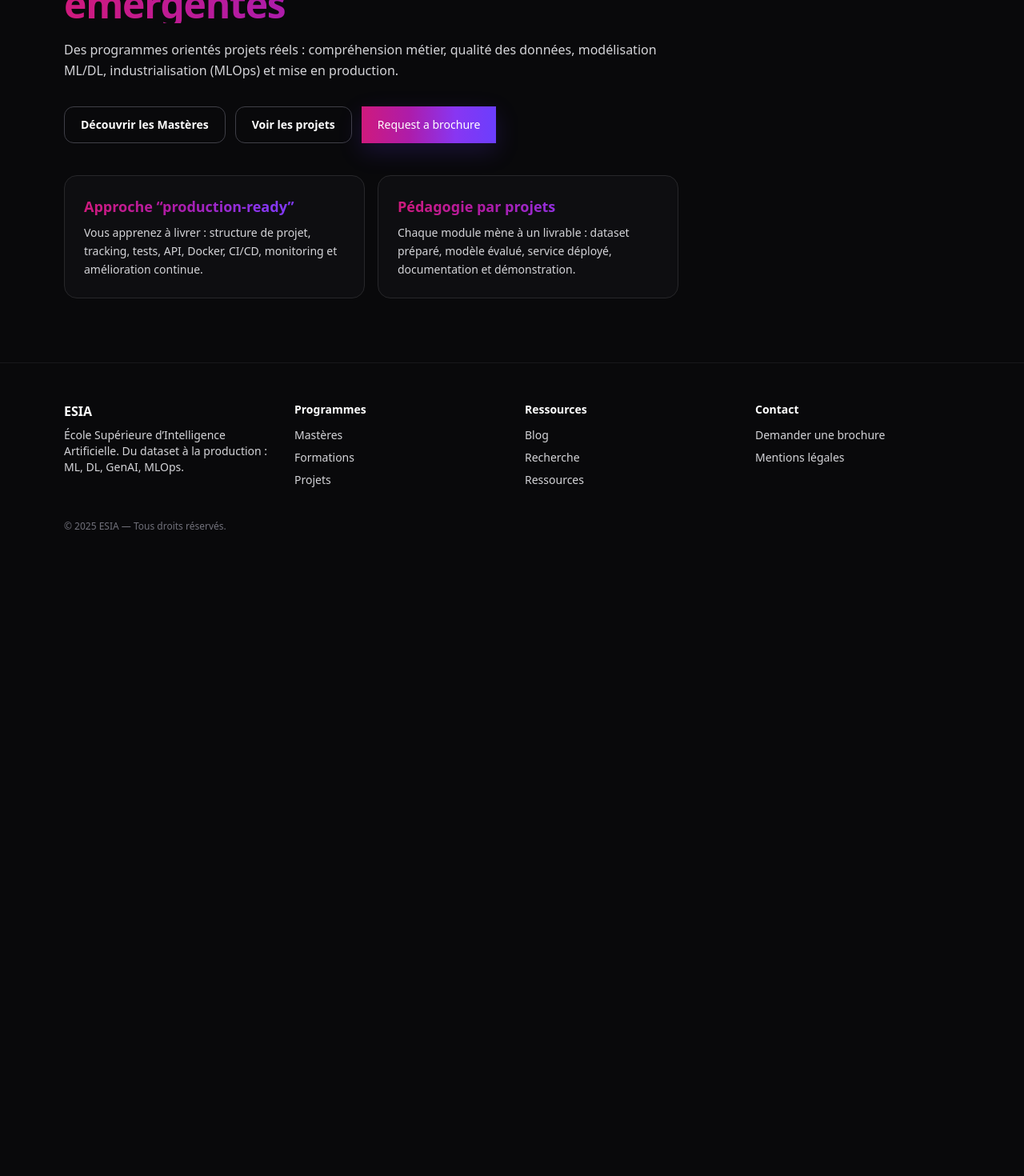
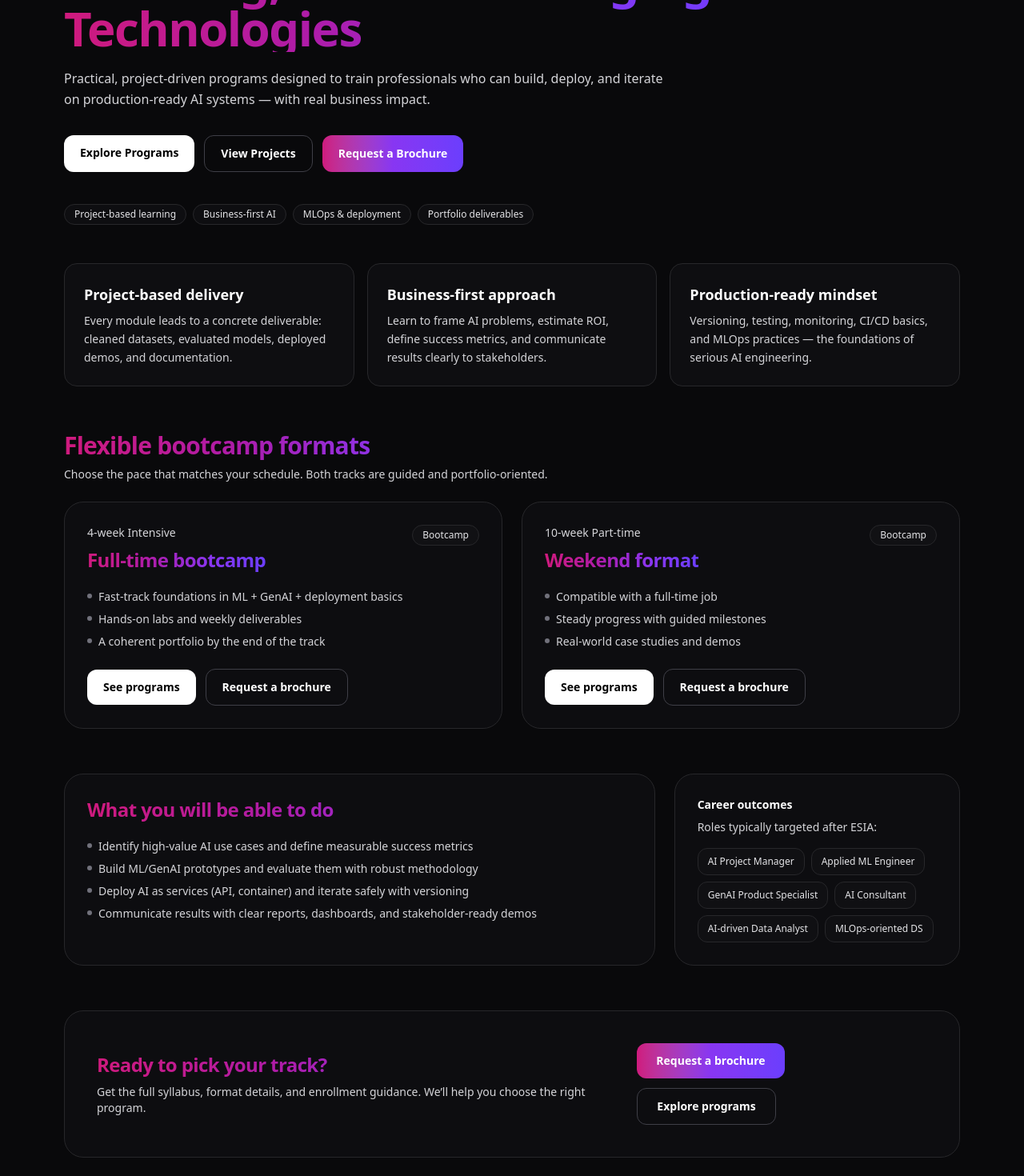
Before and after one commit to ElMouloudiBoutaout/ESIA, a Next.js app: page / in a window 1280 px wide. Shown: the part 300-1770 px from the top of the page at 80% size. Before the commit the page ends 1014 px from the top, so only its background shows below. Built offline with nearby package versions, Linux system fonts and the light colour scheme.

Commit message:
Add hero video background and update homepage

```diff
--- a/src/app/(site)/page.tsx
+++ b/src/app/(site)/page.tsx
@@ -1,71 +1,265 @@
 import Link from "next/link";
 import Container from "@/components/Container";
+
+function Pill({ children }: { children: React.ReactNode }) {
+  return (
+    <span className="inline-flex items-center rounded-full border border-zinc-800 bg-zinc-900/40 px-3 py-1 text-xs font-medium text-zinc-200">
+      {children}
+    </span>
+  );
+}
+
+function FeatureCard({ title, desc }: { title: string; desc: string }) {
+  return (
+    <div className="rounded-2xl border border-zinc-800 bg-zinc-900/40 p-6">
+      <h3 className="text-lg font-semibold text-white">{title}</h3>
+      <p className="mt-2 text-sm text-zinc-300 leading-relaxed">{desc}</p>
+    </div>
+  );
+}
+
+function ProgramCard({
+  title,
+  subtitle,
+  bullets,
+  ctaLabel,
+  ctaHref,
+}: {
+  title: string;
+  subtitle: string;
+  bullets: string[];
+  ctaLabel: string;
+  ctaHref: string;
+}) {
+  return (
+    <div className="rounded-3xl border border-zinc-800 bg-zinc-900/30 p-7 hover:bg-zinc-900/45 transition">
+      <div className="flex items-start justify-between gap-4">
+        <div>
+          <p className="text-sm text-zinc-300">{subtitle}</p>
+          <h3 className="mt-2 text-2xl font-semibold tracking-tight text-gradient-brand">
+            {title}
+          </h3>
+        </div>
+        <Pill>Bootcamp</Pill>
+      </div>
+
+      <ul className="mt-5 space-y-2 text-sm text-zinc-300">
+        {bullets.map((b) => (
+          <li key={b} className="flex gap-2">
+            <span className="mt-[6px] h-1.5 w-1.5 shrink-0 rounded-full bg-zinc-500" />
+            <span>{b}</span>
+          </li>
+        ))}
+      </ul>
+
+      <div className="mt-6 flex flex-wrap items-center gap-3">
+        <Link
+          href={ctaHref}
+          className="no-underline inline-flex items-center justify-center rounded-xl bg-white px-5 py-3 text-sm font-semibold text-black hover:bg-zinc-200 transition"
+        >
+          {ctaLabel}
+        </Link>
+
+        <Link
+          href="/contact"
+          className="no-underline inline-flex items-center justify-center rounded-xl border border-zinc-700 px-5 py-3 text-sm font-semibold text-white hover:bg-zinc-900 transition"
+        >
+          Request a brochure
+        </Link>
+      </div>
+    </div>
+  );
+}
+
+function RoleBadge({ children }: { children: React.ReactNode }) {
+  return (
+    <span className="inline-flex items-center rounded-xl border border-zinc-800 bg-zinc-900/30 px-3 py-2 text-xs text-zinc-200">
+      {children}
+    </span>
+  );
+}
 
 export default function HomePage() {
   return (
     <section className="py-14 sm:py-20">
       <Container>
-        <div className="max-w-3xl">
+        {/* HERO */}
+        <div className="max-w-4xl">
           <p className="text-sm text-zinc-300">
-            ESIA — École Supérieure d’Intelligence Artificielle
+            ESIA — School of Applied Artificial Intelligence
           </p>
 
-          {/* H1 en dégradé */}
-          <h1 className="mt-4 text-3xl font-semibold tracking-tight sm:text-5xl text-gradient-brand">
-            Machine Learning, Deep Learning, GenAI & Technologies émergentes
+          <h1 className="mt-4 text-4xl sm:text-6xl font-semibold tracking-tight text-gradient-brand">
+            Machine Learning, Deep Learning, GenAI & Emerging Technologies
           </h1>
 
-          <p className="mt-5 text-zinc-300 leading-relaxed">
-            Des programmes orientés projets réels : compréhension métier, qualité
-            des données, modélisation ML/DL, industrialisation (MLOps) et mise en
-            production.
+          <p className="mt-5 text-zinc-300 leading-relaxed max-w-3xl">
+            Practical, project-driven programs designed to train professionals
+            who can build, deploy, and iterate on production-ready AI systems —
+            with real business impact.
           </p>
 
           <div className="mt-8 flex flex-wrap gap-3">
-            {/* CTA secondaire (outline) */}
             <Link
               href="/masteres"
-              className="no-underline inline-flex items-center justify-center rounded-xl border border-zinc-700 px-5 py-3 text-sm font-semibold text-white hover:bg-zinc-900 transition"
+              className="no-underline rounded-xl bg-white px-5 py-3 text-sm font-semibold text-black hover:bg-zinc-200 transition"
             >
-              Découvrir les Mastères
+              Explore Programs
             </Link>
 
-            {/* CTA secondaire (outline) */}
             <Link
               href="/projets"
-              className="no-underline inline-flex items-center justify-center rounded-xl border border-zinc-700 px-5 py-3 text-sm font-semibold text-white hover:bg-zinc-900 transition"
+              className="no-underline rounded-xl border border-zinc-700 px-5 py-3 text-sm font-semibold text-white hover:bg-zinc-900 transition"
             >
-              Voir les projets
+              View Projects
             </Link>
 
-            {/* CTA principal (dégradé) */}
+            {/* Gradient CTA (no globals needed) */}
             <Link
               href="/contact"
-              className="btn-gradient no-underline inline-flex items-center justify-center px-5 py-3 text-sm"
+              className="no-underline inline-flex items-center justify-center rounded-xl px-5 py-3 text-sm font-semibold text-white transition
+                         bg-gradient-to-r from-[#cf1a7d] via-[#8836f2] to-[#6b3efd]
+                         hover:brightness-110 active:scale-[0.99]"
             >
-              Request a brochure
+              Request a Brochure
             </Link>
           </div>
 
-          <div className="mt-10 grid gap-4 sm:grid-cols-2">
-            <div className="rounded-2xl border border-zinc-800 bg-zinc-900/40 p-6">
-              <h2 className="text-lg font-semibold text-white">
-                Approche “production-ready”
+          <div className="mt-10 flex flex-wrap gap-2">
+            <Pill>Project-based learning</Pill>
+            <Pill>Business-first AI</Pill>
+            <Pill>MLOps & deployment</Pill>
+            <Pill>Portfolio deliverables</Pill>
+          </div>
+        </div>
+
+        {/* WHY ESIA */}
+        <div className="mt-12 grid gap-4 sm:grid-cols-2 lg:grid-cols-3">
+          <FeatureCard
+            title="Project-based delivery"
+            desc="Every module leads to a concrete deliverable: cleaned datasets, evaluated models, deployed demos, and documentation."
+          />
+          <FeatureCard
+            title="Business-first approach"
+            desc="Learn to frame AI problems, estimate ROI, define success metrics, and communicate results clearly to stakeholders."
+          />
+          <FeatureCard
+            title="Production-ready mindset"
+            desc="Versioning, testing, monitoring, CI/CD basics, and MLOps practices — the foundations of serious AI engineering."
+          />
+        </div>
+
+        {/* PROGRAMS */}
+        <div className="mt-14">
+          <div className="flex flex-col gap-2 sm:flex-row sm:items-end sm:justify-between">
+            <div>
+              <h2 className="text-3xl font-semibold tracking-tight text-gradient-brand">
+                Flexible bootcamp formats
               </h2>
-              <p className="mt-2 text-sm text-zinc-300 leading-relaxed">
-                Vous apprenez à livrer : structure de projet, tracking, tests,
-                API, Docker, CI/CD, monitoring et amélioration continue.
+              <p className="mt-2 text-sm text-zinc-300 max-w-2xl">
+                Choose the pace that matches your schedule. Both tracks are
+                guided and portfolio-oriented.
+              </p>
+            </div>
+          </div>
+
+          <div className="mt-6 grid gap-6 lg:grid-cols-2">
+            <ProgramCard
+              subtitle="4-week Intensive"
+              title="Full-time bootcamp"
+              bullets={[
+                "Fast-track foundations in ML + GenAI + deployment basics",
+                "Hands-on labs and weekly deliverables",
+                "A coherent portfolio by the end of the track",
+              ]}
+              ctaLabel="See programs"
+              ctaHref="/masteres"
+            />
+
+            <ProgramCard
+              subtitle="10-week Part-time"
+              title="Weekend format"
+              bullets={[
+                "Compatible with a full-time job",
+                "Steady progress with guided milestones",
+                "Real-world case studies and demos",
+              ]}
+              ctaLabel="See programs"
+              ctaHref="/masteres"
+            />
+          </div>
+        </div>
+
+        {/* OUTCOMES */}
+        <div className="mt-14 grid gap-6 lg:grid-cols-3">
+          <div className="rounded-3xl border border-zinc-800 bg-zinc-900/30 p-7 lg:col-span-2">
+            <h2 className="text-2xl font-semibold tracking-tight text-gradient-brand">
+              What you will be able to do
+            </h2>
+
+            <ul className="mt-5 space-y-2 text-sm text-zinc-300">
+              {[
+                "Identify high-value AI use cases and define measurable success metrics",
+                "Build ML/GenAI prototypes and evaluate them with robust methodology",
+                "Deploy AI as services (API, container) and iterate safely with versioning",
+                "Communicate results with clear reports, dashboards, and stakeholder-ready demos",
+              ].map((x) => (
+                <li key={x} className="flex gap-2">
+                  <span className="mt-[6px] h-1.5 w-1.5 shrink-0 rounded-full bg-zinc-500" />
+                  <span>{x}</span>
+                </li>
+              ))}
+            </ul>
+          </div>
+
+          <div className="rounded-3xl border border-zinc-800 bg-zinc-900/30 p-7">
+            <h3 className="text-sm font-semibold text-white">
+              Career outcomes
+            </h3>
+            <p className="mt-2 text-sm text-zinc-300">
+              Roles typically targeted after ESIA:
+            </p>
+
+            <div className="mt-4 flex flex-wrap gap-2">
+              <RoleBadge>AI Project Manager</RoleBadge>
+              <RoleBadge>Applied ML Engineer</RoleBadge>
+              <RoleBadge>GenAI Product Specialist</RoleBadge>
+              <RoleBadge>AI Consultant</RoleBadge>
+              <RoleBadge>AI-driven Data Analyst</RoleBadge>
+              <RoleBadge>MLOps-oriented DS</RoleBadge>
+            </div>
+          </div>
+        </div>
+
+        {/* FINAL CTA */}
+        <div className="mt-14 rounded-3xl border border-zinc-800 bg-zinc-900/30 p-8 md:p-10">
+          <div className="flex flex-col gap-4 md:flex-row md:items-center md:justify-between">
+            <div>
+              <h3 className="text-2xl font-semibold tracking-tight text-gradient-brand">
+                Ready to pick your track?
+              </h3>
+              <p className="mt-2 text-sm text-zinc-300 max-w-2xl">
+                Get the full syllabus, format details, and enrollment guidance.
+                We’ll help you choose the right program.
               </p>
             </div>
 
-            <div className="rounded-2xl border border-zinc-800 bg-zinc-900/40 p-6">
-              <h2 className="text-lg font-semibold text-white">
-                Pédagogie par projets
-              </h2>
-              <p className="mt-2 text-sm text-zinc-300 leading-relaxed">
-                Chaque module mène à un livrable : dataset préparé, modèle
-                évalué, service déployé, documentation et démonstration.
-              </p>
+            <div className="flex flex-wrap gap-3">
+              <Link
+                href="/contact"
+                className="no-underline inline-flex items-center justify-center rounded-xl px-6 py-3 text-sm font-semibold text-white transition
+                           bg-gradient-to-r from-[#cf1a7d] via-[#8836f2] to-[#6b3efd]
+                           hover:brightness-110 active:scale-[0.99]"
+              >
+                Request a brochure
+              </Link>
+
+              <Link
+                href="/masteres"
+                className="no-underline inline-flex items-center justify-center rounded-xl border border-zinc-700 px-6 py-3 text-sm font-semibold text-white hover:bg-zinc-900 transition"
+              >
+                Explore programs
+              </Link>
             </div>
           </div>
         </div>
```
Also changed, not shown: 2 other files (tests, documents, lock files or other folders).
